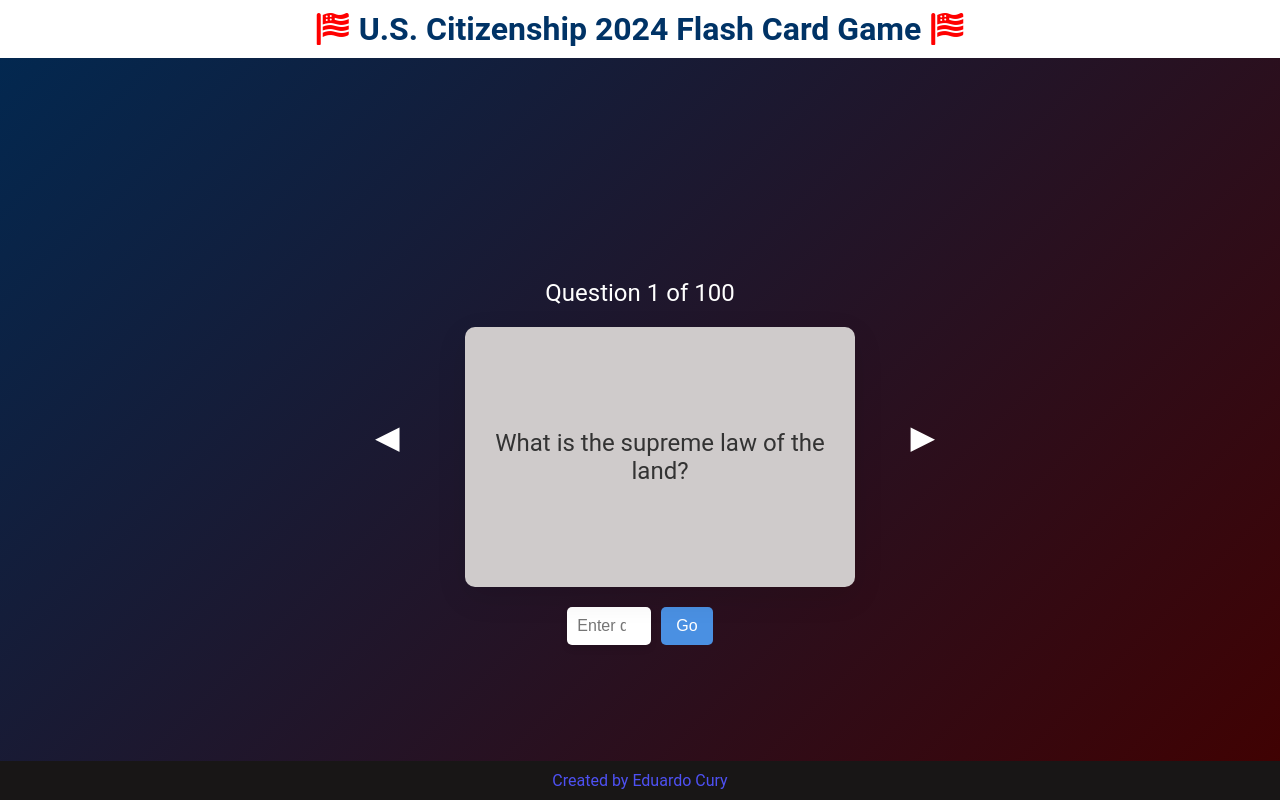
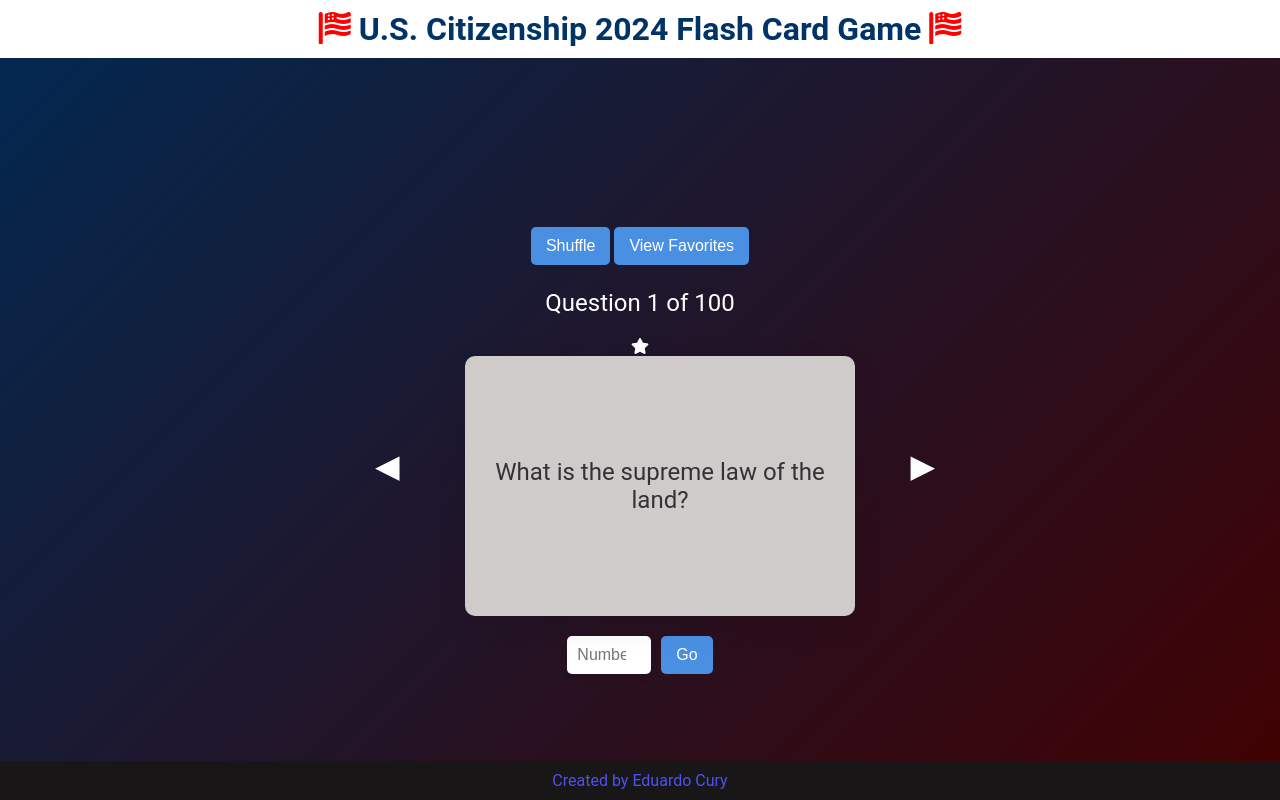
Before and after one commit to duducury/U.S.-Citizenship-2024-Flash-Card, a plain HTML site: page index.html in a window 1280 px wide. Drawn offline with Linux system fonts and the light colour scheme.

Commit message:
Update index.html

```diff
--- a/index.html
+++ b/index.html
@@ -9,12 +9,15 @@
 </head>
 <body>
     <nav>
-        <i class="fas fa-flag-usa"></i>
-        <h1>U.S. Citizenship 2024 Flash Card Game</h1>
-        <i class="fas fa-flag-usa"></i>
+        <h1><i class="fas fa-flag-usa"></i> U.S. Citizenship 2024 Flash Card Game <i class="fas fa-flag-usa"></i></h1>
     </nav>
     <div class="container">
+        <div class="top-bar">
+            <button class="shuffle-button" onclick="shuffleCards()">Shuffle</button>
+            <button class="favorites-button" onclick="toggleFavoriteMode()">View Favorites</button>
+        </div>
         <p id="question-number"></p>
+        <i class="fas fa-star favorite-icon" onclick="toggleFavorite(event)"></i>
         <div class="card-wrapper">
             <div class="arrow left-arrow" onclick="prevCard()">&#9664;</div>
             <div class="flashcard" onclick="flipCard()">
@@ -28,7 +31,7 @@
             <div class="arrow right-arrow" onclick="nextCard()">&#9654;</div>
         </div>
         <div class="search-container">
-            <input type="number" id="search-input" placeholder="Enter question number" min="1" max="100">
+            <input type="number" id="search-input" placeholder="Number" min="1" max="100">
             <button onclick="searchCard()">Go</button>
         </div>
     </div>
```
